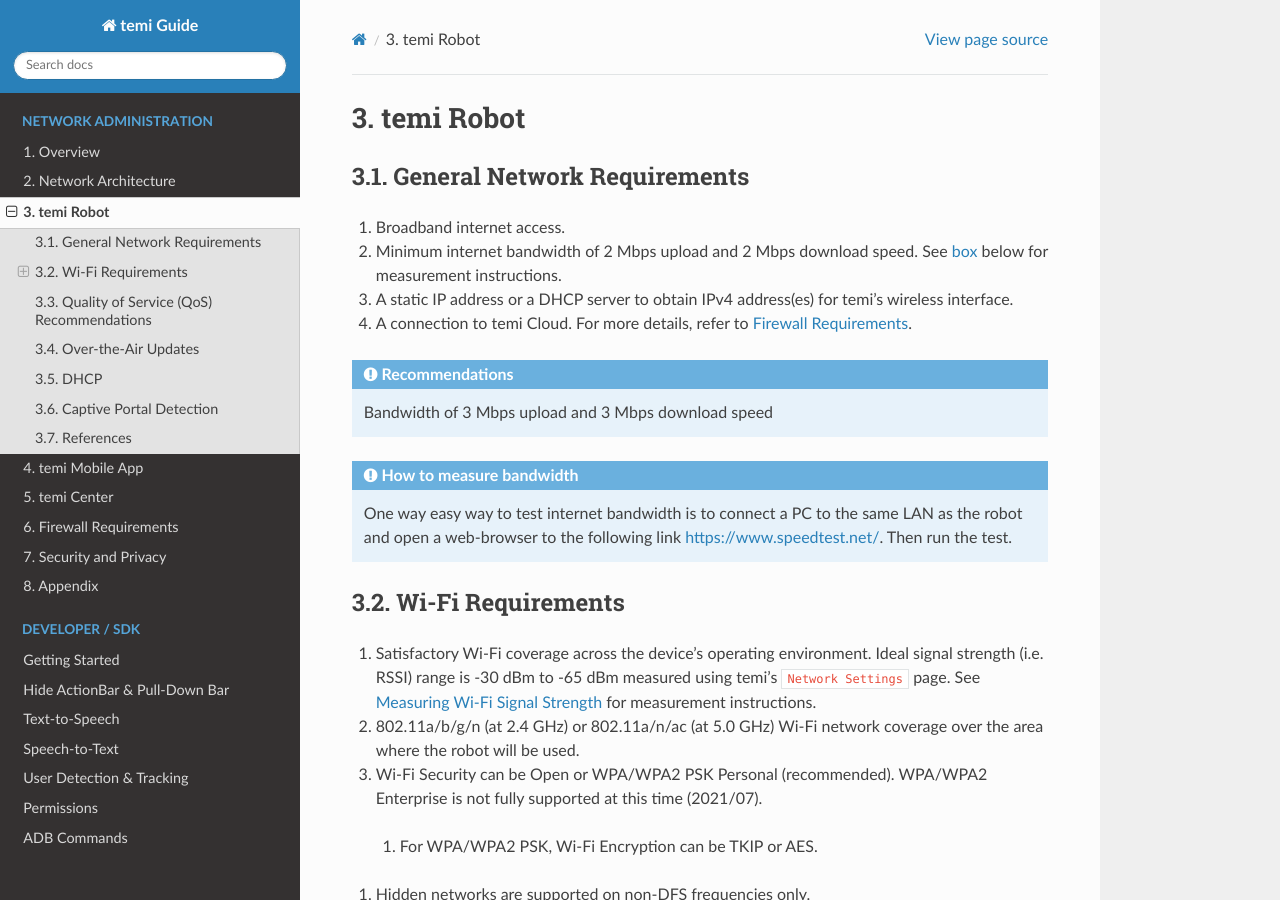
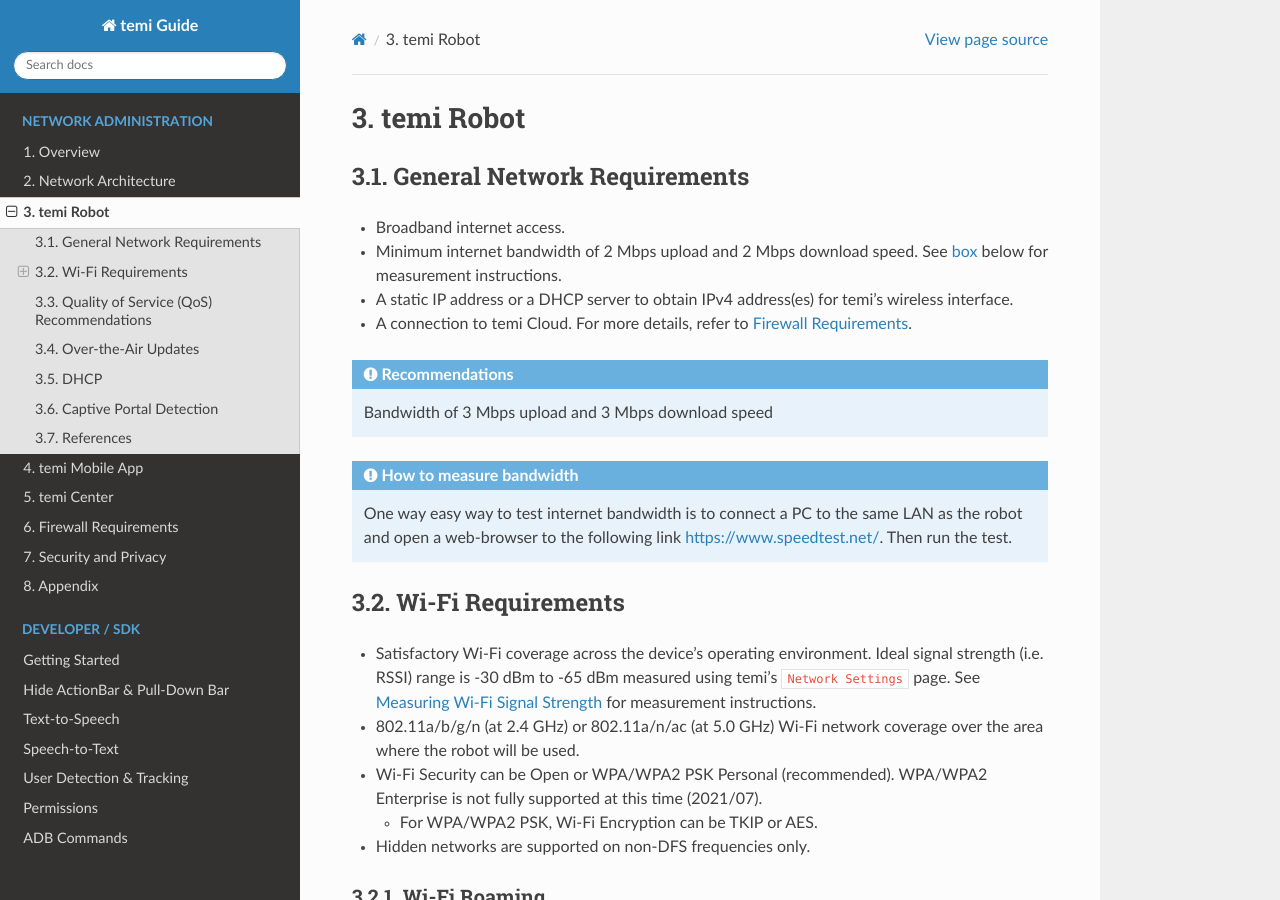
Before and after one commit to hapi-robo/temi-guide, a Sphinx documentation site: the page built from docs/source/network-admin/03_temi-robot.rst, in a window 1280 px wide and 900 px high. Built offline with Sphinx 7.4.7 and the Read the Docs theme 2.0.0, drawn with Linux system fonts in a browser that asks for light colours.

Commit message:
Changes to bullet lists

```diff
--- a/docs/source/network-admin/03_temi-robot.rst
+++ b/docs/source/network-admin/03_temi-robot.rst
@@ -5,10 +5,10 @@
 General Network Requirements
 ============================
 
-#. Broadband internet access.
-#. Minimum internet bandwidth of 2 Mbps upload and 2 Mbps download speed. See :ref:`box <temi-robot-how-to-measure-bandwidth>` below for measurement instructions.
-#. A static IP address or a DHCP server to obtain IPv4 address(es) for temi's wireless interface.
-#. A connection to temi Cloud. For more details, refer to :ref:`firewall-requirements`.
+- Broadband internet access.
+- Minimum internet bandwidth of 2 Mbps upload and 2 Mbps download speed. See :ref:`box <temi-robot-how-to-measure-bandwidth>` below for measurement instructions.
+- A static IP address or a DHCP server to obtain IPv4 address(es) for temi's wireless interface.
+- A connection to temi Cloud. For more details, refer to :ref:`firewall-requirements`.
 
 .. admonition:: Recommendations
 
@@ -24,13 +24,13 @@
 Wi-Fi Requirements
 ==================
 
-#. Satisfactory Wi-Fi coverage across the device's operating environment. Ideal signal strength (i.e. RSSI) range is -30 dBm to -65 dBm measured using temi's ``Network Settings`` page. See :ref:`measuring-wifi-signal-strength` for measurement instructions.
-#. 802.11a/b/g/n (at 2.4 GHz) or 802.11a/n/ac (at 5.0 GHz) Wi-Fi network coverage over the area where the robot will be used.
-#. Wi-Fi Security can be Open or WPA/WPA2 PSK Personal (recommended). WPA/WPA2 Enterprise is not fully supported at this time (2021/07).
+- Satisfactory Wi-Fi coverage across the device's operating environment. Ideal signal strength (i.e. RSSI) range is -30 dBm to -65 dBm measured using temi's ``Network Settings`` page. See :ref:`measuring-wifi-signal-strength` for measurement instructions.
+- 802.11a/b/g/n (at 2.4 GHz) or 802.11a/n/ac (at 5.0 GHz) Wi-Fi network coverage over the area where the robot will be used.
+- Wi-Fi Security can be Open or WPA/WPA2 PSK Personal (recommended). WPA/WPA2 Enterprise is not fully supported at this time (2021/07).
 
-  #. For WPA/WPA2 PSK, Wi-Fi Encryption can be TKIP or AES.
+  - For WPA/WPA2 PSK, Wi-Fi Encryption can be TKIP or AES.
 
-#. Hidden networks are supported on non-DFS frequencies only.
+- Hidden networks are supported on non-DFS frequencies only.
 
 
 Wi-Fi Roaming
--- a/docs/source/network-admin/04_temi-mobile-app.rst
+++ b/docs/source/network-admin/04_temi-mobile-app.rst
@@ -5,9 +5,9 @@
 General Network Requirements
 ============================
 
-#. Broadband internet access, which can either come from a Wi-Fi LAN or 4G LTE connection.
-#. Minimum internet bandwidth of 2 Mbps upload and 2 Mbps download speed. See :ref:`box <temi-mobile-app-how-to-measure-bandwidth>` below for measurement instructions.
-#. A connection to temi Cloud. For more details, refer to :ref:`firewall-requirements`.
+- Broadband internet access, which can either come from a Wi-Fi LAN or 4G LTE connection.
+- Minimum internet bandwidth of 2 Mbps upload and 2 Mbps download speed. See :ref:`box <temi-mobile-app-how-to-measure-bandwidth>` below for measurement instructions.
+- A connection to temi Cloud. For more details, refer to :ref:`firewall-requirements`.
 
 .. admonition:: Recommendations
 
--- a/docs/source/network-admin/05_temi-center.rst
+++ b/docs/source/network-admin/05_temi-center.rst
@@ -5,9 +5,9 @@
 General Network Requirements
 ============================
 
-#. Broadband internet access. Wired connection preferred, over a CAT-5 ethernet cable.
-#. Minimum internet bandwidth of 2 Mbps upload and 2 Mbps download speed. See :ref:`box <temi-center-how-to-measure-bandwidth>` below for measurement instructions.
-#. A connection to temi Cloud. For more details, refer to :ref:`firewall-requirements`.
+- Broadband internet access. Wired connection preferred, over a CAT-5 ethernet cable.
+- Minimum internet bandwidth of 2 Mbps upload and 2 Mbps download speed. See :ref:`box <temi-center-how-to-measure-bandwidth>` below for measurement instructions.
+- A connection to temi Cloud. For more details, refer to :ref:`firewall-requirements`.
 
 .. admonition:: Recommendations
 
```
